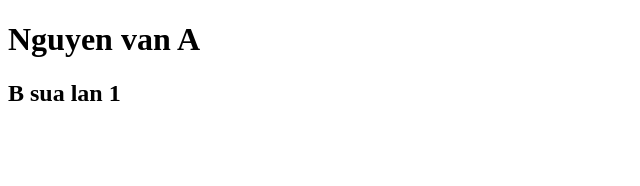
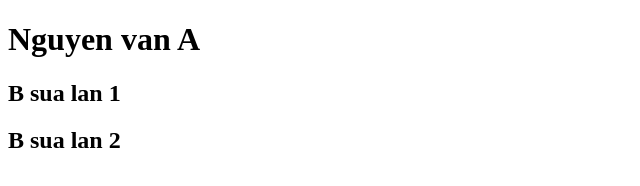
Before and after one commit to Tin-ne/AB, a plain HTML site: page index.html in a window 1280 px wide. Shown: the whole page, without its empty margins (0-640 px from the left). Drawn offline with Linux system fonts and the light colour scheme.

Commit message:
3. B sua lan 2

```diff
--- a/index.html
+++ b/index.html
@@ -8,5 +8,6 @@
   <body>
     <h1>Nguyen van A</h1>
     <h2>B sua lan 1</h2>
+    <h2>B sua lan 2</h2>
   </body>
 </html>
```
